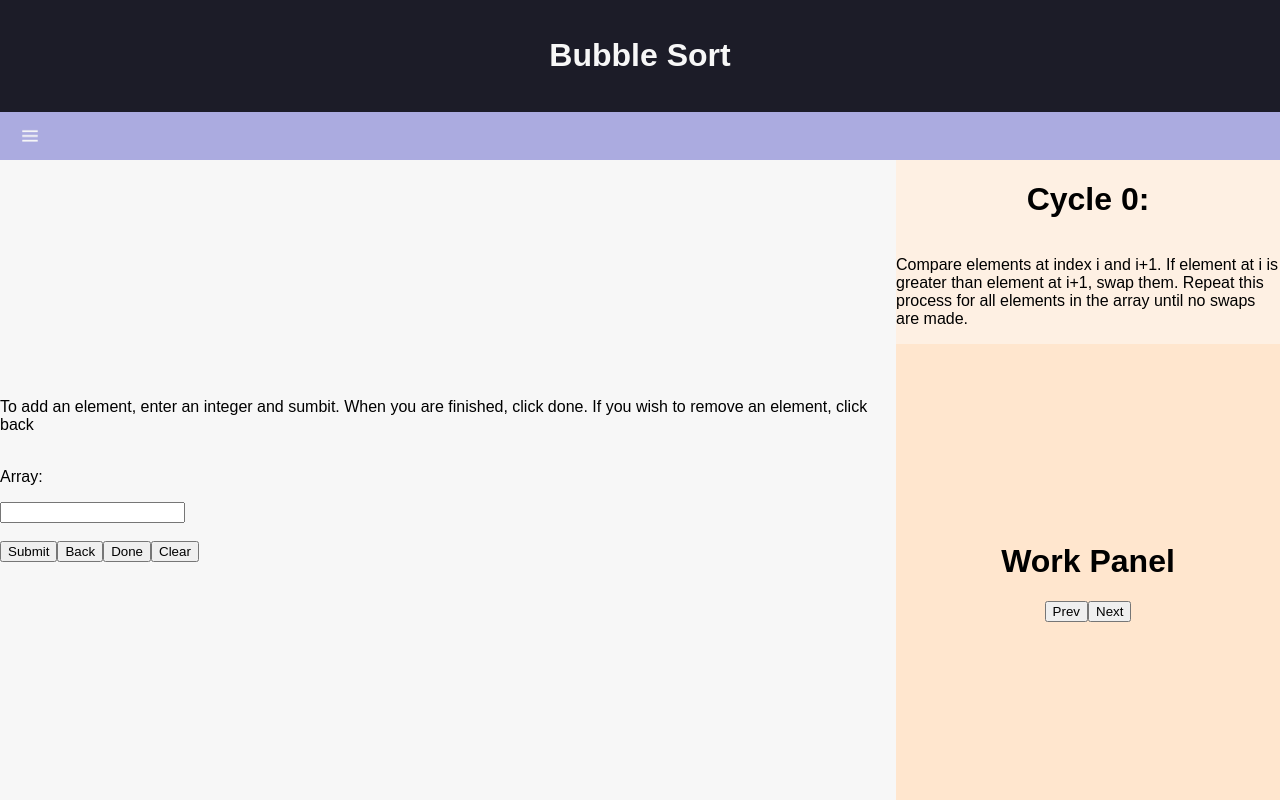
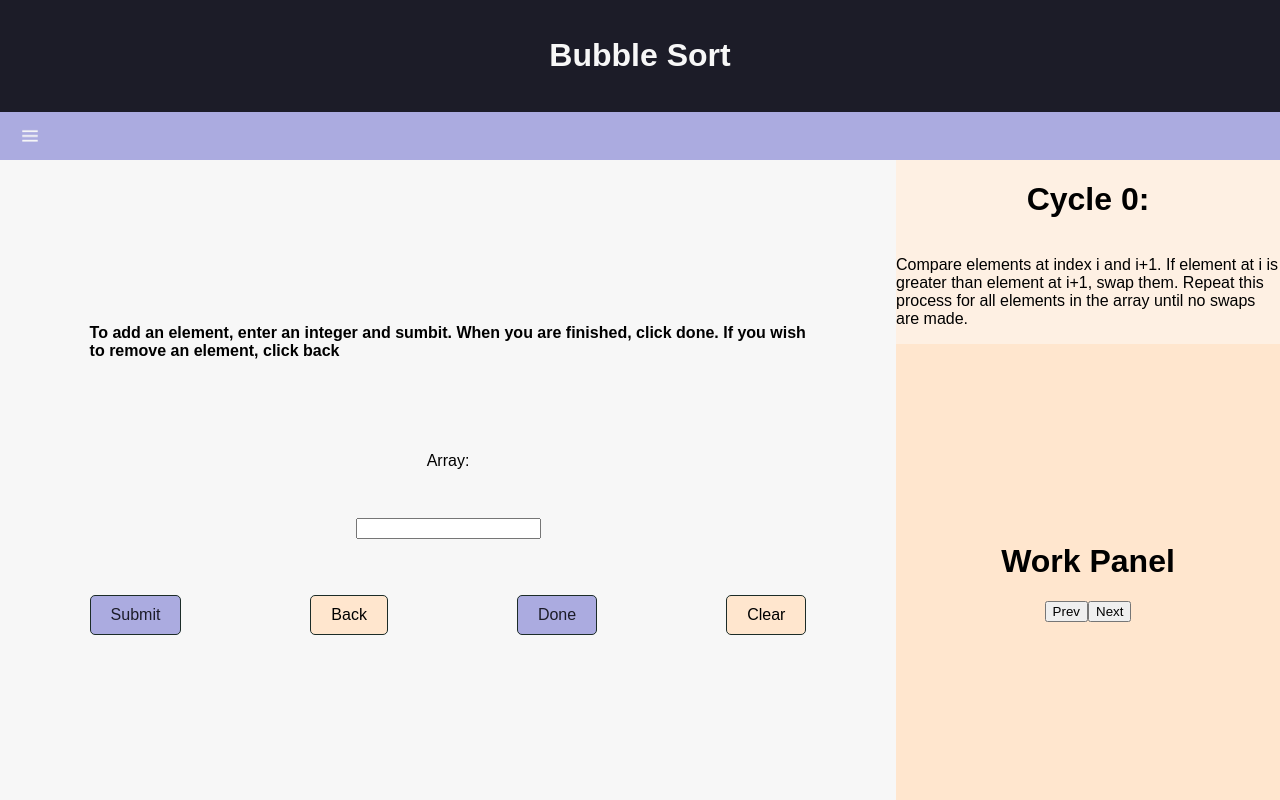
Before and after one commit to brendonnewt/algorithm-app, a React (Create React App) app in the folder ui/: page /sorting/bubblesort in a window 1280 px wide. Built offline with nearby package versions, Linux system fonts and the light colour scheme; a web font is replaced by a local one.

Commit message:
styling the input panel

```diff
--- a/ui/src/assets/styles/ArrayPanel.css
+++ b/ui/src/assets/styles/ArrayPanel.css
@@ -1,6 +1,8 @@
 .arrayPanel {
   display: none;
   flex-direction: row;
+  flex-wrap: wrap;
+  gap: 10px;
   justify-content: space-between;
   margin: auto;
 }
@@ -15,8 +17,8 @@
     border-style: ridge;
     border-width: 1px;
     padding: 10px;
-    flex: 1; /* This allows the elements to grow and shrink */
-    margin: 0 5px; /* This adds a 5px margin to the left and right of each element */
+    flex: 1;
+    margin: 0 5px;
 }
 
 .arrayPanel div.highlighted {
--- /dev/null
+++ b/ui/src/assets/styles/GetArrayInput.css
@@ -0,0 +1,69 @@
+.getInput {
+    display: flex;
+    flex-direction: column;
+    justify-content: space-between;
+    align-items: center;
+    margin: 10px 0;
+}
+
+.getInput label {
+    width: 80%;
+    font-size: 16px;
+    font-weight: bold;
+    margin-bottom: 20px;
+}
+
+.getInput ul {
+    display: flex;
+    justify-content: space-between;
+    flex-wrap: wrap;
+    width: 80%;
+    padding: 0;
+    gap: 10px;
+
+}
+
+.getInput ul li {
+    flex: 1;
+    margin: 0 5px;
+    list-style-type: none;
+    border: 1px solid #000; /* Add a border */
+    padding: 10px; /* Add some padding */
+    text-align: center; /* Center the text */
+    background-color: #f0f0f0; /* Add a background color */
+}
+
+.getInput .btns {
+    display: flex;
+    justify-content: space-between;
+    width: 80%;
+    margin-top: 20px;
+}
+
+.btns button {
+    border-style: none;
+    border: 1px solid #1c2c28;
+    border-radius: 5px;
+    padding: 10px 20px;
+    text-align: center;
+    font-size: 16px;
+    cursor: pointer;
+}
+
+.btns .submitBtn, .btns .doneBtn {
+    background-color: #ababe0;
+    color: #1c1c28;
+}
+
+.btns .submitBtn:hover, .btns .doneBtn:hover {
+    color:#f0f0f0;
+    background-color: #1c1c28;
+}
+
+.btns .backBtn, .btns .clearBtn {
+    background-color: #ffe6ce;
+}
+
+.btns .backBtn:hover, .btns .clearBtn:hover{
+    background-color: #ffcca9;
+}
--- a/ui/src/components/AlgorithmPanel.js
+++ b/ui/src/components/AlgorithmPanel.js
@@ -78,7 +78,8 @@ const AlgorithmPanel = (props) => {
             inputArr={inputArr}
             setInputArr={setInputArr}
             fetchCycles={fetchCycles}
-            setIsInputting={setIsInputting}/>
+            setIsInputting={setIsInputting}
+            isInputting={isInputting}/>
             :
             <ArrayPanel
             outputArr={outputArr}
--- a/ui/src/components/GetArrayInput.js
+++ b/ui/src/components/GetArrayInput.js
@@ -1,4 +1,5 @@
 import React, {useState} from 'react';
+import '../assets/styles/GetArrayInput.css';
 
 /**
  * @file GetArrayInput.js
@@ -16,7 +17,7 @@ import React, {useState} from 'react';
  * The component returns a form element containing an input element, a submit button, a back button, a done button, and a clear button.
  */
 
-const GetArrayInput = ({inputArr, setInputArr, fetchCycles, setIsInputting}) => {
+const GetArrayInput = ({inputArr, setInputArr, fetchCycles, setIsInputting, isInputting}) => {
     const [input, setInput] = useState('');
     let errorString = '';
 
@@ -75,13 +76,13 @@ const GetArrayInput = ({inputArr, setInputArr, fetchCycles, setIsInputting}) =>
     }
 
     return (
-        <form onSubmit={onSubmit}>
+        <form onSubmit={onSubmit} className={`getInput ${isInputting ? 'show' : ''}`}>
             <label>To add an element, enter an integer and sumbit. When you are
                 finished, click done. If you wish to remove an element, click back</label>
             <br /><br />
             <label>{errorString}</label>
             <p>Array:</p>
-            <ul>
+            <ul className='arr'>
                 {/* Maps over the input array and creates a list element for each element */}
                 {inputArr.map((element, index) => {
                     return <li key={index}>{element}</li>;
@@ -93,10 +94,12 @@ const GetArrayInput = ({inputArr, setInputArr, fetchCycles, setIsInputting}) =>
             onChange={e => setInput(e.target.value)}
             />
             <br /><br />
-            <button className="submitBtn" type="button" onClick={Submit}>Submit</button>
-            <button className="backBtn" type="button" onClick={onBack}>Back</button>
-            <button className="doneBtn" type="button" onClick={onDone}>Done</button>
-            <button className="clearBtn" type="button" onClick={() => setInputArr([])}>Clear</button>
+            <div className="btns">
+                <button className="submitBtn" type="button" onClick={Submit}>Submit</button>
+                <button className="backBtn" type="button" onClick={onBack}>Back</button>
+                <button className="doneBtn" type="button" onClick={onDone}>Done</button>
+                <button className="clearBtn" type="button" onClick={() => setInputArr([])}>Clear</button>
+            </div>
         </form>
     );
 }
--- a/ui/src/components/SortPage.js
+++ b/ui/src/components/SortPage.js
@@ -18,7 +18,7 @@ import React, { useState, useEffect, useRef } from "react";
 import AlgorithmPanel from "./AlgorithmPanel";
 import AlgorithmSection from "./AlgorithmSection";
 
-const SortPage = ({ stepString, sort }) => {
+const SortPage = ({stepString, sort}) => {
     const [cycles, setCycles] = useState([]);   //  Passed up from AlgorithmPanel
     const [currentCycle, setCurrentCycle] = useState(0);    // Tracks the current cycle
     const [currentStep, setCurrentStep] = useState(-1);  // Tracks the current step
--- a/ui/src/pages/BubbleSort.js
+++ b/ui/src/pages/BubbleSort.js
@@ -16,9 +16,29 @@ const BubbleSort = () => {
     const stepString = "Compare elements at index i and i+1. If element at i is greater than element at i+1, swap them. Repeat this process for all elements in the array until no swaps are made.";
     const sort = "BubbleSort";
 
+    /**
+     * @function performStep
+     * @description Performs the step by swapping the elements in the output array
+     * @param {*} step
+     *
+     * @returns {void}
+     */
+    const performStep = (step, outputArr, setOutputArr) => {
+        // If the step is a swap step, swap the elements in the output array
+        if (step && step.swapped) {
+            const newOutputArr = [...outputArr];
+            const [index1, index2] = step.compared[0];
+            [newOutputArr[index1], newOutputArr[index2]] = [
+                newOutputArr[index2],
+                newOutputArr[index1],
+            ];
+            setOutputArr(newOutputArr);
+        }
+    };
+
     return (
         <div className="mainPanel">
-            <SortPage stepString={stepString} sort={sort}/>
+            <SortPage stepString={stepString} sort={sort} performStep={performStep}/>
         </div>
     );
 }
```
